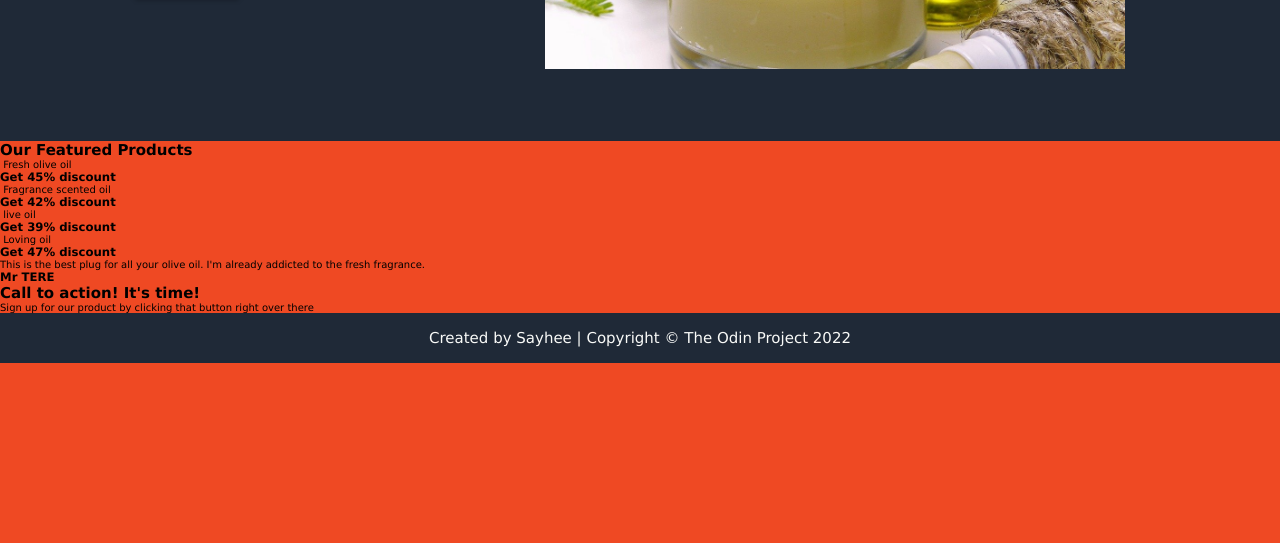
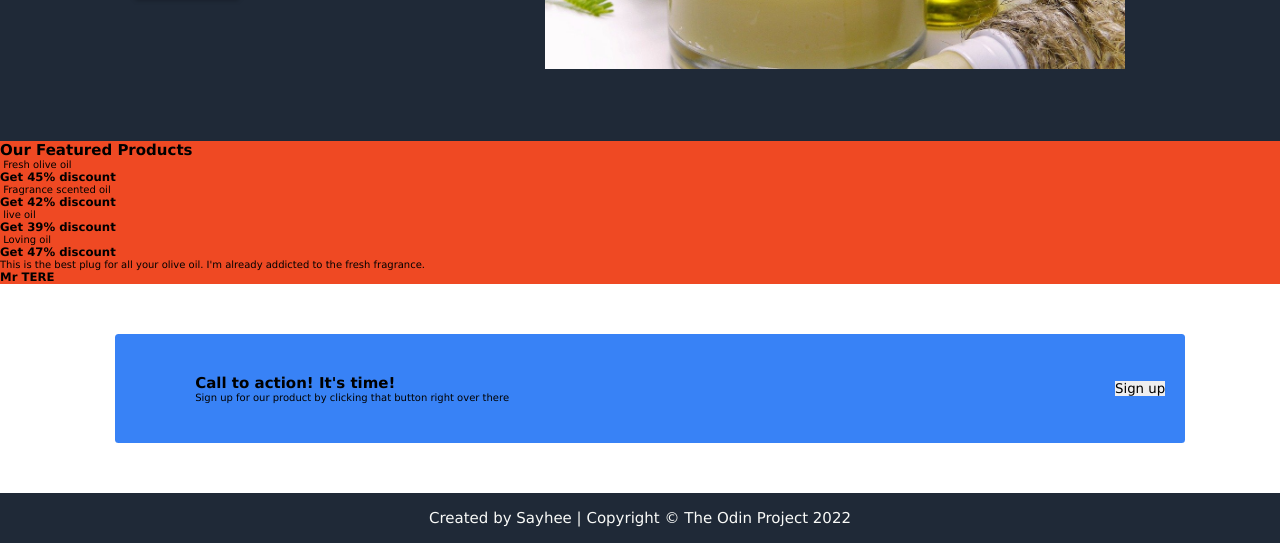
Before and after one commit to Sekeza/Landing-page, a plain HTML site: page index.html in a window 1280 px wide. Shown: the part 269-812 px from the top of the page. Drawn offline with Linux system fonts and the light colour scheme.

Commit message:
Styling the sign-up  section while editing the html part in progress

```diff
--- a/css/styles.css
+++ b/css/styles.css
@@ -97,6 +97,28 @@ body {
     padding-right: 2rem;
 }
 
+.sign-up {
+    background-color: #fff;
+    padding: 5rem 9%;
+}
+
+.sign-up .box-container {
+    display: flex;
+    align-items: center;
+    justify-content: space-between;
+    width: 107rem;
+    padding: 2rem;
+    background-color: #3882f6;
+    border-radius: 0.35rem;
+    margin: auto;
+}
+
+.sign-up .box-container .box {
+    padding: 2rem 6rem;
+
+}
+
+
 .footer {
     background-color: #1f2937;
     padding: 0rem 9%;
--- a/index.html
+++ b/index.html
@@ -62,10 +62,14 @@
     </section>
 
     <section class="sign-up" id="sign-up">
-        <div>
-            <h2>Call to action! It's time!</h2>
-            <p>Sign up for our product by clicking that button right over there</p>
+        <div class="box-container">
+            <div class="box">
+                <h2>Call to action! It's time!</h2>
+                <p>Sign up for our product by clicking that button right over there</p>
+            </div>
+            <button>Sign up</button>
         </div>
+
     </section>
 
 
```
